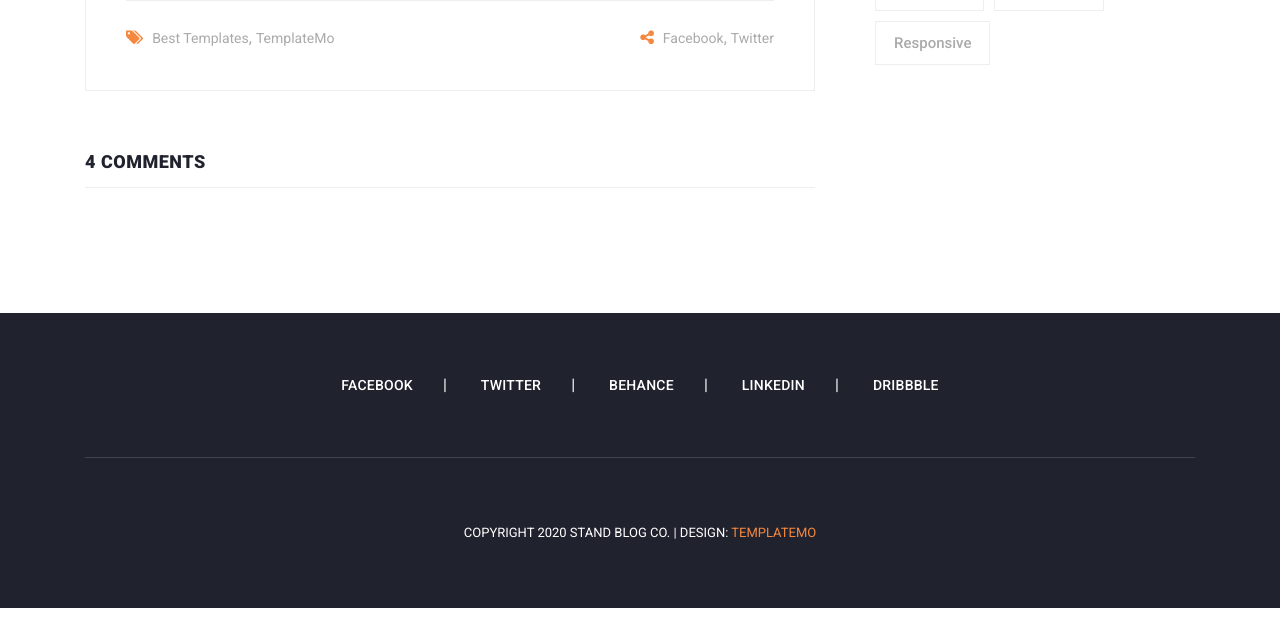
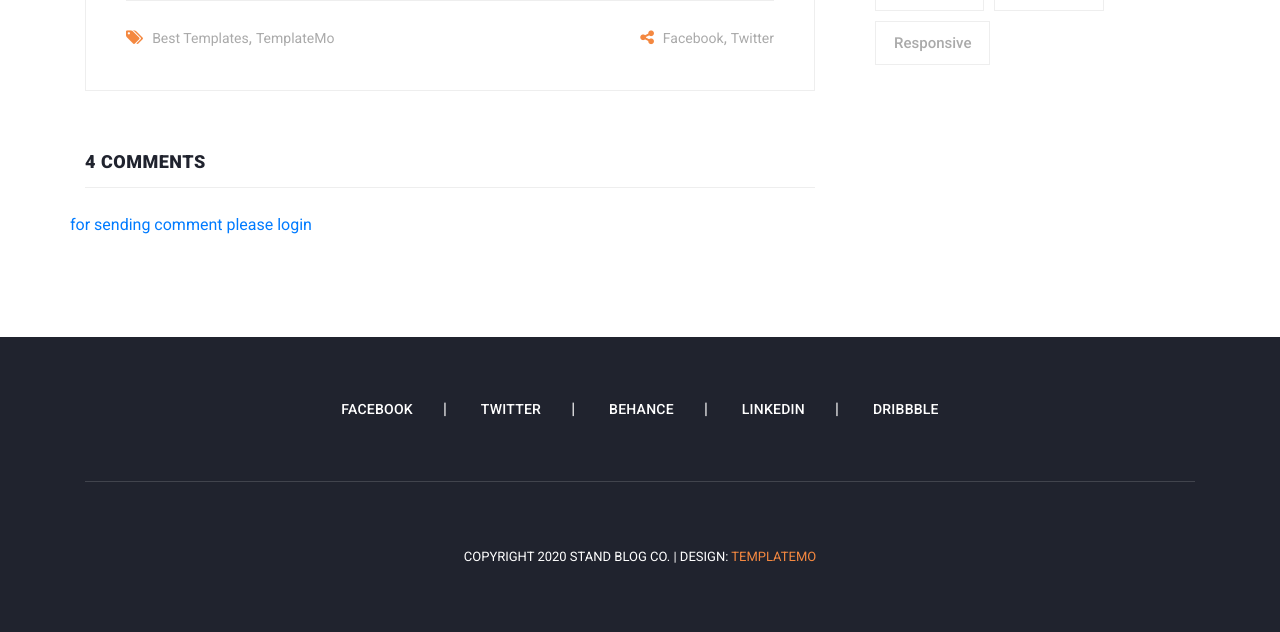
Before and after one commit to farzadnari2002/blog_project, a Django app: template blog_app/templates/blog_app/article_detail.html in a window 1280 px wide. Shown: the part 1213-1845 px from the top of the page. Before the commit the page ends 1821 px from the top, so only its background shows below. Run offline with Django 5.2, Linux system fonts and the light colour scheme; the template is opened without the code that fills it, so the values that code supplies are empty; some libraries are stand-ins or nearby versions.

Commit message:
use user.is_authenticated for comment for show 2

```diff
--- a/blog_app/templates/blog_app/article_detail.html
+++ b/blog_app/templates/blog_app/article_detail.html
@@ -181,6 +181,8 @@
                     </div>
                   </div>
                 </div>
+                {% else %}
+                <a href="{% url 'accounts_app:login' %}">for sending comment please login</a>
                 {% endif %}
               </div>
             </div>
```
